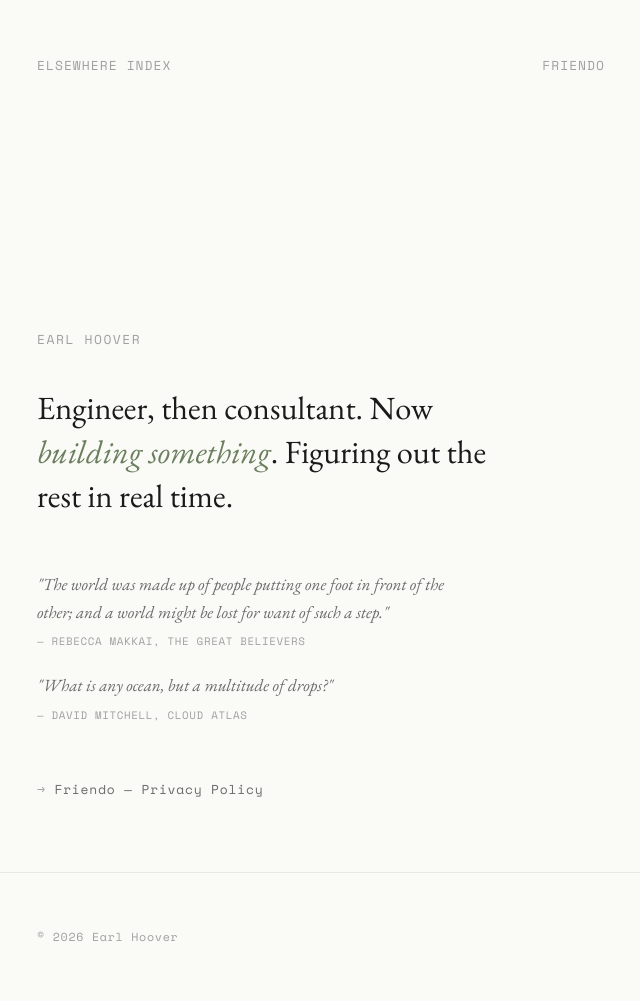
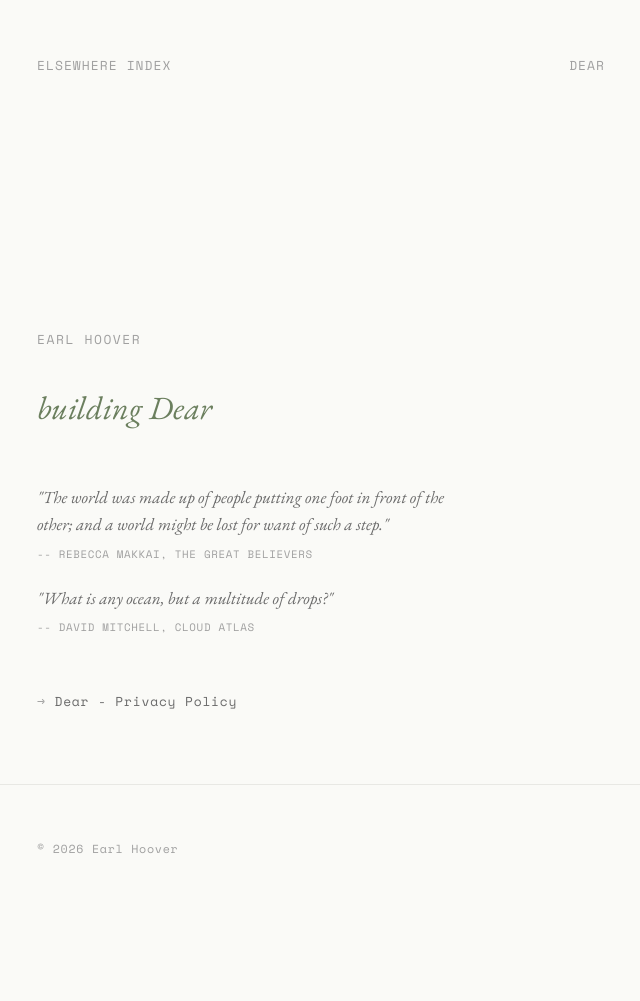
Before and after one commit to elsewhereindex/elsewhereindex.github.io, a Jekyll site: the page built from index.html, in a window 1280 px wide. Shown: the whole page, without its empty margins (319-959 px from the left). Built offline with Jekyll 4.4.1, drawn with Linux system fonts in a browser that asks for light colours; after the commit the page ends 913 px from its top, so only the background shows below that.

Commit message:
Update index.html

```diff
--- a/index.html
+++ b/index.html
@@ -1,26 +1,26 @@
 ---
 layout: default
 nav:
-  - title: Friendo
+  - title: Dear
     url: /friendo/privacy
 ---
 
   <div class="index-content">
     <p class="index-name">Earl Hoover</p>
 
-  <p class="index-tagline">Engineer, then consultant. Now <em>building something</em>. Figuring out the rest in real time.</p>
+    <p class="index-tagline"><em>building Dear</em></p>
 
     <blockquote class="index-quote">
       "The world was made up of people putting one foot in front of the other; and a world might be lost for want of such a step."
-    <span class="attribution">— Rebecca Makkai, The Great Believers</span>
+      <span class="attribution">-- Rebecca Makkai, The Great Believers</span>
     </blockquote>
 
     <blockquote class="index-quote">
       "What is any ocean, but a multitude of drops?"
-    <span class="attribution">— David Mitchell, Cloud Atlas</span>
+      <span class="attribution">-- David Mitchell, Cloud Atlas</span>
     </blockquote>
 
     <div class="index-links">
-    <a href="/friendo/privacy">Friendo — Privacy Policy</a>
+      <a href="/friendo/privacy">Dear - Privacy Policy</a>
     </div>
   </div>
```
Lines whose indentation alone changed are shown as unchanged.
